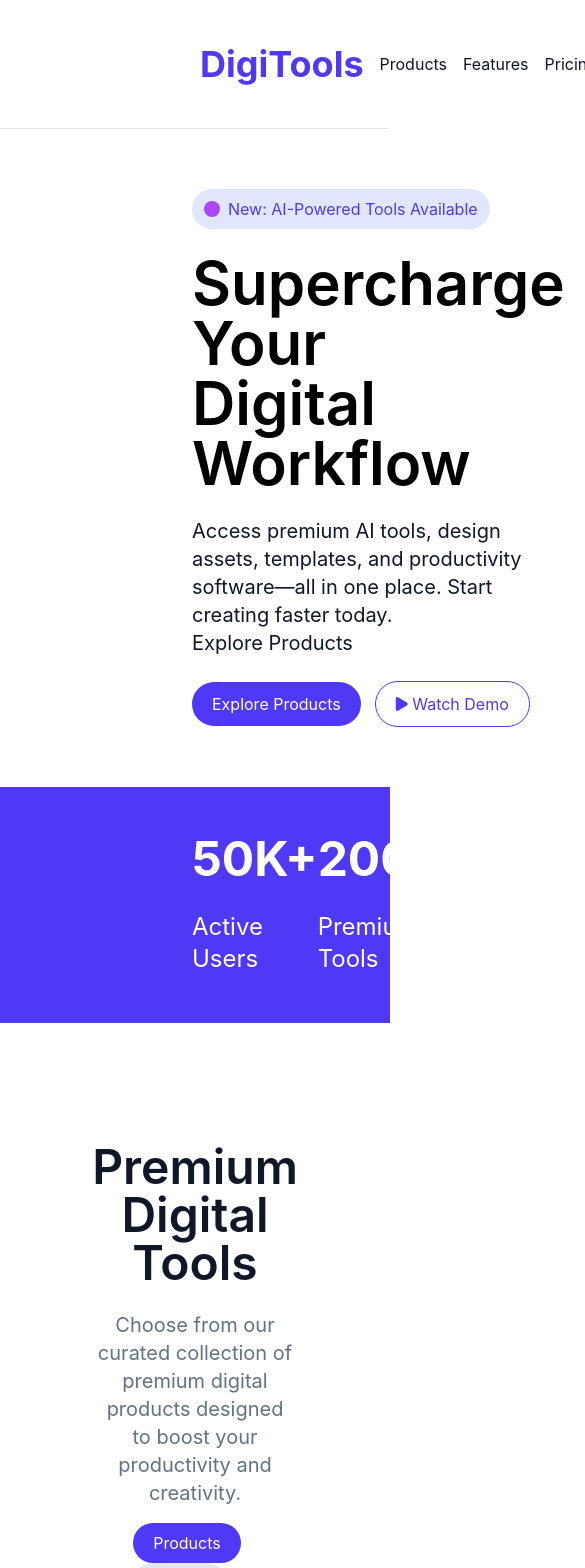
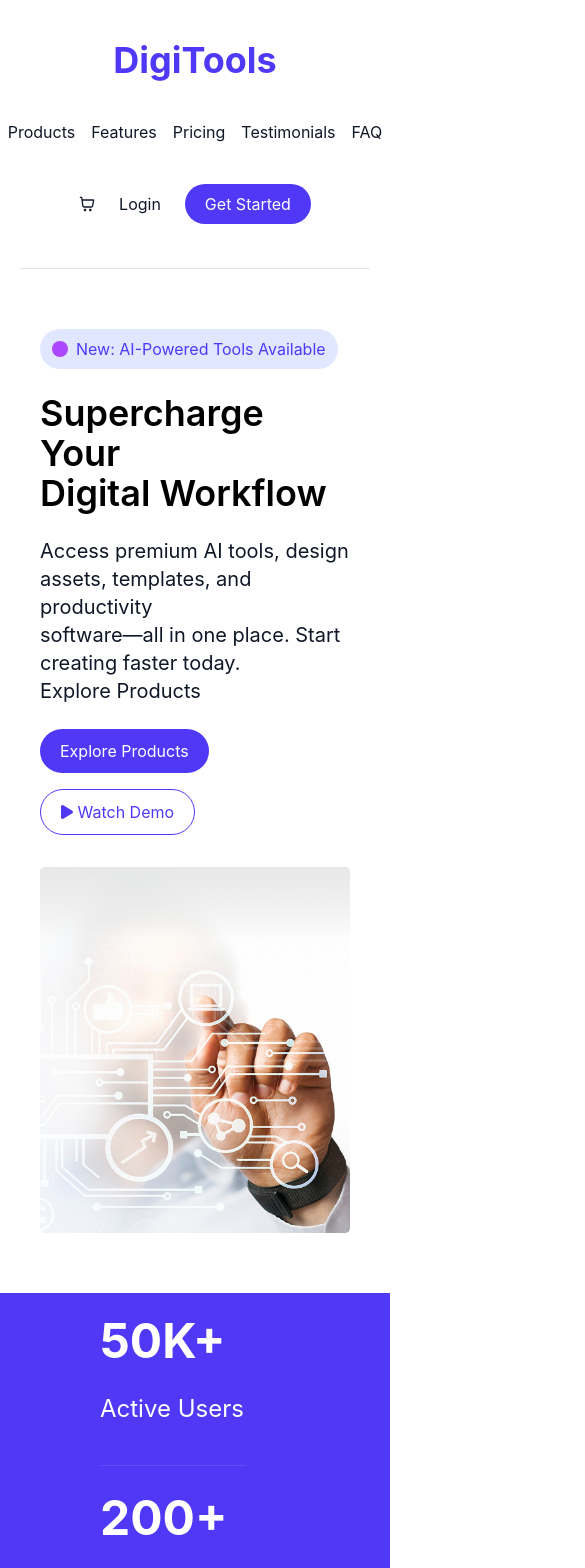
Before and after one commit to monirulfahim/Assignment-6, a React (Vite) app: page / in a window 390 px wide. Shown: the top 1568 px of the page, 585 px wide, since content can reach past the window. Built offline with nearby package versions, Linux system fonts and the light colour scheme.

Commit message:
improve mobile responsiveness for small screens

```diff
--- a/src/App.jsx
+++ b/src/App.jsx
@@ -56,7 +56,7 @@ const handleCheckout = () => {
     <>
       {/* Navbar Section */}
 
-      <div className='flex justify-between items-center mt-4 mr-46 mb-4 ml-46 p-6  sm:flex-row px-4 sm:px-12 py-4 gap-4'>
+      <div className='flex justify-between items-center mt-4 mr-46 mb-4 ml-46 p-6 max-[576px]:flex-col gap-10 max-[576px]:mr-10 max-[576px]:ml-10'>
         <div>
           <h1 className='font-bold text-[#4f39f6] text-4xl'>DigiTools</h1>
         </div>
@@ -67,24 +67,24 @@ const handleCheckout = () => {
           <div>Testimonials</div>
           <div>FAQ</div>
         </div>
-        <div className='flex justify-between items-center gap-4'>
+        <div className='flex justify-between items-center gap-4 max-[576px]:gap-6'>
           <div>
-            <img className='cursor-pointer' src={cartImg} alt="" />
+            <img className='cursor-pointer max-[576px]:w-full' src={cartImg} alt="" />
           </div>
           <div>
             <p className='text-[#101727] cursor-pointer hover:animate-[float_0.6s_ease-in-out_infinite] transition'>Login</p>
           </div>
           <div>
-            <button className='text-[#FFFFFF] bg-[#4f39f6] rounded-[1000px] px-4 py-2 cursor-pointer hover:bg-blue-900 hover:animate-[float_0.6s_ease-in-out_infinite] transition'>Get Started</button>
+            <button className='text-[#FFFFFF] bg-[#4f39f6] rounded-[1000px] px-4 py-2 cursor-pointer hover:bg-blue-900 hover:animate-[float_0.6s_ease-in-out_infinite] transition max-[576px]:px-5 max-[576px]:py-2 max-[576px]:whitespace-nowrap'>Get Started</button>
           </div>
         </div>
       </div>
-      <hr className='opacity-10 h-[0.00000000000000000000000000000000000000000000000000001px]' />
+      <hr className='opacity-10 h-[0.00000000000000000000000000000000000000000000000000001px] max-[576px]:m-5' />
 
 
       {/* Banner Section */}
 
-      <section className='flex justify-between items-center mt-15 mr-48 mb-15 ml-48'>
+      <section className='flex justify-between items-center mt-15 mr-48 mb-15 ml-48 max-[576px]:flex-col max-[576px]:mr-10 max-[576px]:ml-10 max-[576px]:gap-8'>
         <div className='flex flex-col gap-6'>
           <div className='flex items-center gap-2 bg-[#e1e7ff] w-fit rounded-full px-3 py-2 cursor-pointer'>
             <span className="w-4 h-4 bg-purple-500 rounded-full "></span>
@@ -93,7 +93,7 @@ const handleCheckout = () => {
             </p>
           </div>
           <div>
-            <h1 className='text-6xl font-semibold'>Supercharge Your <br />Digital Workflow</h1>
+            <h1 className='text-6xl font-semibold max-[576px]:text-4xl'>Supercharge Your <br />Digital Workflow</h1>
           </div>
           <div>
             <p className='text-[#101727] text-xl'>
@@ -102,7 +102,7 @@ const handleCheckout = () => {
             </p>
           </div>
           <div>
-            <button className='mr-3.5 text-[#ffffff] bg-[#4f39f6] rounded-[100px] px-5 py-2.5 cursor-pointer'>Explore Products
+            <button className='mr-3.5 text-[#ffffff] bg-[#4f39f6] rounded-[100px] px-5 py-2.5 cursor-pointer max-[576px]:mb-4'>Explore Products
 
             </button>
 
@@ -118,21 +118,23 @@ const handleCheckout = () => {
 
       {/*  Stats Section */}
 
-      <section className="flex justify-around bg-[#4f39f6] pt-12 pr-48 pb-12 pl-48 text-[#FFFFFF]">
+      <section className="flex justify-around bg-[#4f39f6] pt-12 pr-48 pb-12 pl-48 text-[#FFFFFF] max-[576px]:flex-col max-[576px]:pt-6 max-[576px]:pr-6 max-[576px]:pb-6 max-[576px]:pl-25">
         <div>
           <p className='font-bold text-5xl mb-1'>50K+</p>
           <br />
-          <p className='text-2xl text-[#FFFFFF]'>Active Users</p>
+          <p className='text-2xl text-[#FFFFFF] max-[576px]:mb-10'>Active Users</p>
         </div>
-        <div className="h-17 w-px bg-white opacity-25"></div>
+        <hr className='opacity-10 h-[0.00000000000000000000000000000000000000000000000000001px] hidden max-[576px]:block max-[576px]:mr-30'/>
+        <div className="h-17 w-px bg-white opacity-25 max-[576px]:hidden"></div>
         <div>
-          <p className='font-bold text-5xl mb-1'>200+</p>
+          <p className='font-bold text-5xl mb-1 max-[576px]:mt-7'>200+</p>
           <br />
-          <p className='text-2xl text-[#FFFFFF]'>Premium Tools</p>
+          <p className='text-2xl text-[#FFFFFF] max-[576px]:mb-10'>Premium Tools</p>
+          <hr className='opacity-10 h-[0.00000000000000000000000000000000000000000000000000001px] hidden max-[576px]:block max-[576px]:mr-30'/>
         </div>
-        <div className="h-17 w-px bg-white opacity-25"></div>
+        <div className="h-17 w-px bg-white opacity-25 max-[576px]:hidden"></div>
         <div>
-          <p className='font-bold text-5xl mb-1'>4.9</p>
+          <p className='font-bold text-5xl mb-1 max-[576px]:mt-7'>4.9</p>
           <br />
           <p className='text-2xl text-[#FFFFFF]'>Rating</p>
         </div>
@@ -140,11 +142,11 @@ const handleCheckout = () => {
 
 
 
-      <section className='flex flex-col justify-center items-center mt-30 mr-43 mb-10 ml-43'>
+      <section className='flex flex-col justify-center items-center mt-30 mr-43 mb-10 ml-43  max-[576px]:mt-20  max-[576px]:mr-18  max-[576px]:mb-10  max-[576px]:ml-18'>
         <div className='text-center mb-4'>
-          <h1 className='font-semibold text-5xl text-[#101727] '>Premium Digital Tools</h1>
+          <h1 className='font-semibold text-5xl text-[#101727] max-[576px]:text-3xl'>Premium Digital Tools</h1>
           <br />
-          <p className='text-[#627382] text-xl'>Choose from our curated collection of premium digital products designed <br />to boost your productivity and creativity.</p>
+          <p className='text-[#627382] text-xl max-[576px]:mb-4'>Choose from our curated collection of premium digital products designed <br />to boost your productivity and creativity.</p>
         </div>
         <div>
           <button onClick={() => setView("products")} className={`px-5 py-2 rounded-[1000px] mr-4 cursor-pointer
@@ -160,11 +162,13 @@ const handleCheckout = () => {
         </div>
       </section>
 
+
       {/* Product Cards Section */}
+
       {view === "products" && (
 
-        <section className='bg-[#FFFFFF] mt-10 mr-43 mb-32 ml-43'>
-          <div className='grid grid-cols-3 gap-3'>
+        <section className='bg-[#FFFFFF] mt-10 mr-43 mb-32 ml-43 max-[576px]:mt-5 max-[576px]:mr-2 max-[576px]:mb-20 max-[576px]:ml-5'>
+          <div className='grid grid-cols-3 gap-3 max-[576px]:grid-cols-1'>
             {products.map(products => (
               <div key={products.id} className='relative border border-gray-200 rounded-2xl p-5'>
                 <div className={`absolute right-4  border border-gray-400 px-2 py-1 w-fit rounded-[1000px]
@@ -260,13 +264,13 @@ const handleCheckout = () => {
 
       {/* Steps Section */}
 
-      <section className='pt-20 pr-50 pb-30 pl-50 bg-[#F9FAFC]'>
+      <section className='pt-20 pr-50 pb-30 pl-50 bg-[#F9FAFC] max-[576px]:pt-20 max-[576px]:pr-5 max-[576px]:pb-15 max-[576px]:pl-5'>
         <div className='text-center mb-12'>
-          <h1 className='font-bold text-5xl text-[#101727]'>Get Started in 3 Steps</h1>
+          <h1 className='font-bold text-5xl text-[#101727] max-[576px]:text-3xl'>Get Started in 3 Steps</h1>
           <br />
-          <p className='text-[#627382]'>Start using premium digital tools in minutes, not hours.</p>
+          <p className='text-[#627382] max-[576px]:text-xl'>Start using premium digital tools in minutes, not hours.</p>
         </div>
-        <div className='flex justify-around items-center gap-4'>
+        <div className='flex justify-around items-center gap-4 max-[576px]:flex-col'>
           <div className='border border-gray-300 p-6 rounded-xl flex flex-col  items-center bg-[#FFFFFF] shadow-xl relative'>
             <div className='absolute right-3 top-px mt-2 bg-[#4f39f6] text-white font-bold px-3 py-2 rounded-[1000000px]'>01</div>
             <div>
@@ -302,13 +306,13 @@ const handleCheckout = () => {
 
       {/* Pricing Section */}
 
-      <section className='mt-30 mr-50 mb-30 ml-50'>
+      <section className='mt-30 mr-50 mb-30 ml-50 max-[576px]: max-[576px]:mt-20 max-[576px]:mr-5 max-[576px]:mb-20 max-[576px]:ml-5'>
         <div className='text-center'>
-          <h1 className='text-5xl font-semibold text-[#101727]'>Simple, Transparent Pricing</h1>
+          <h1 className='text-5xl font-semibold text-[#101727] max-[576px]:text-3xl'>Simple, Transparent Pricing</h1>
           <br />
-          <p className='text-[#627382] mb-10'>Choose the plan that fits your needs. Upgrade or downgrade anytime.</p>
+          <p className='text-[#627382] mb-10 max-[576px]:text-xl'>Choose the plan that fits your needs. Upgrade or downgrade anytime.</p>
         </div>
-        <div className='flex justify-center items-center gap-6'>
+        <div className='flex justify-center items-center gap-6 max-[576px]:flex-col max-[576px]:gap-12'>
           <div className='bg-[#F9FAFC] border border-gray-100 p-6 rounded-2xl '>
             <div className='pr-20'>
               <h1 className='text-3xl font-semibold text-[#101727] mb-1.5'>Starter</h1>
@@ -324,7 +328,7 @@ const handleCheckout = () => {
             </div>
             <button className='bg-[#9514FA] text-white rounded-[100px] px-10 py-3 w-full cursor-pointer text-xl'>Get Started Free</button>
           </div>
-          <div className='bg-[#4f39f6] text-[#FFFFFF] p-6 rounded-2xl shadow-[0_20px_60px_rgba(70,50,240,0.4)] relative'>
+          <div className='bg-[#4f39f6] text-[#FFFFFF] p-6 rounded-2xl shadow-[0_20px_60px_rgba(70,50,240,0.4)] relative max-[576px]:shadow-[0_20px_60px_rgba(70,50,240,0.3)]'>
             <div><button className='bg-[#FEF3C6] text-[#BB4D00] rounded-[100px] px-2 py-1 absolute -top-3 left-1/2 -translate-x-1/2'>Most Popular</button></div>
             <div className='pr-20'>
               <h1 className='text-3xl font-semibold mb-1.5'>Pro</h1>
@@ -365,8 +369,8 @@ const handleCheckout = () => {
 
       {/* Footer Section */}
 
-      <section className='bg-[#101727] text-[#FFFFFF] pt-30 pr-50 pb-8 pl-50'>
-        <div className='flex justify-around'>
+      <section className='bg-[#101727] text-[#FFFFFF] pt-30 pr-50 pb-8 pl-50 max-[576px]:pt-20 max-[576px]:pr-5 max-[576px]:pb-8 max-[576px]:pl-5'>
+        <div className='flex justify-around max-[576px]:flex-col max-[576px]:gap-9'>
           <div>
             <h1 className='font-bold text-4xl '>DigiTools</h1>
             <br />
@@ -416,7 +420,7 @@ const handleCheckout = () => {
         <br />
         <br />
         <hr className='pt-5 opacity-10' />
-        <div className='flex justify-between items-center mt-6'>
+        <div className='flex justify-between items-center mt-6 max-[576px]:flex-col max-[576px]:gap-10'>
           <div>© 2026 Digitools. All rights reserved.</div>
           <div className='flex gap-7'>
             <div>Privacy Policy</div>
```
Also changed, not shown: 4 other files (tests, documents, lock files or other folders).
